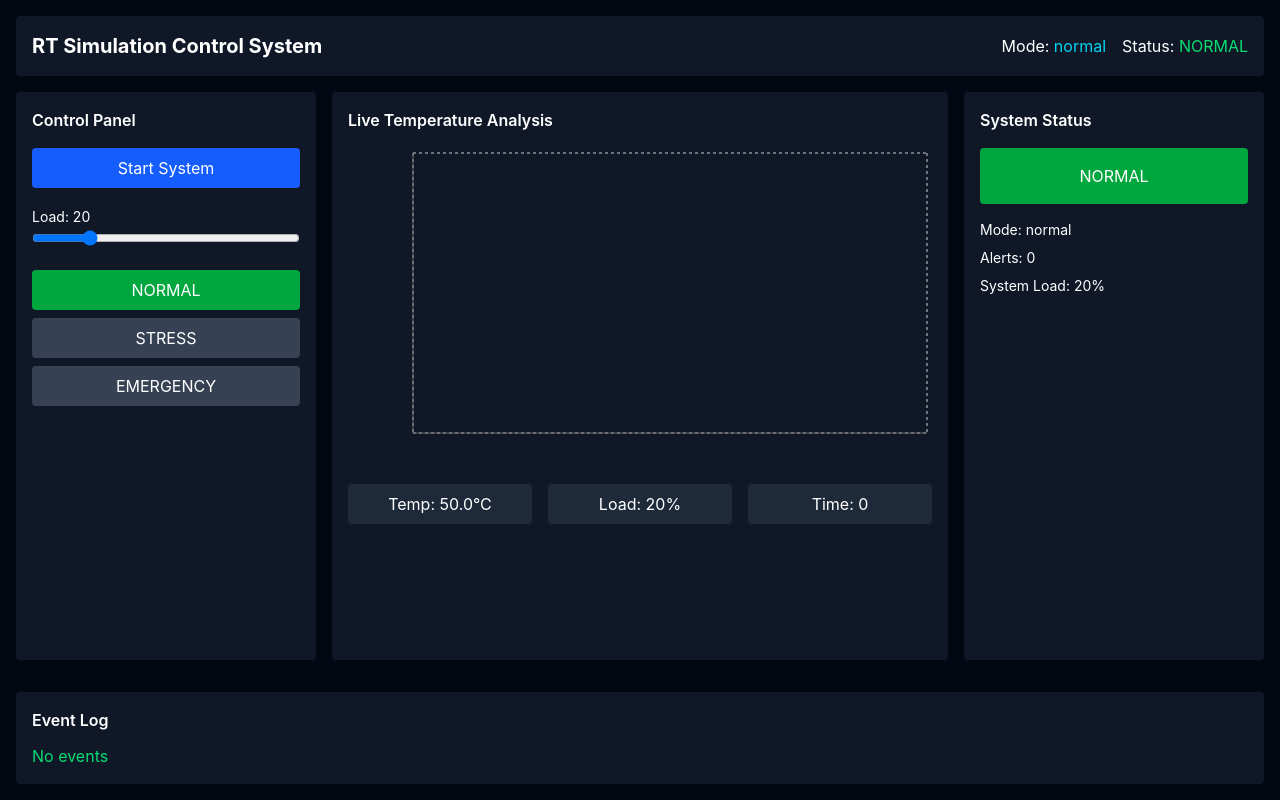
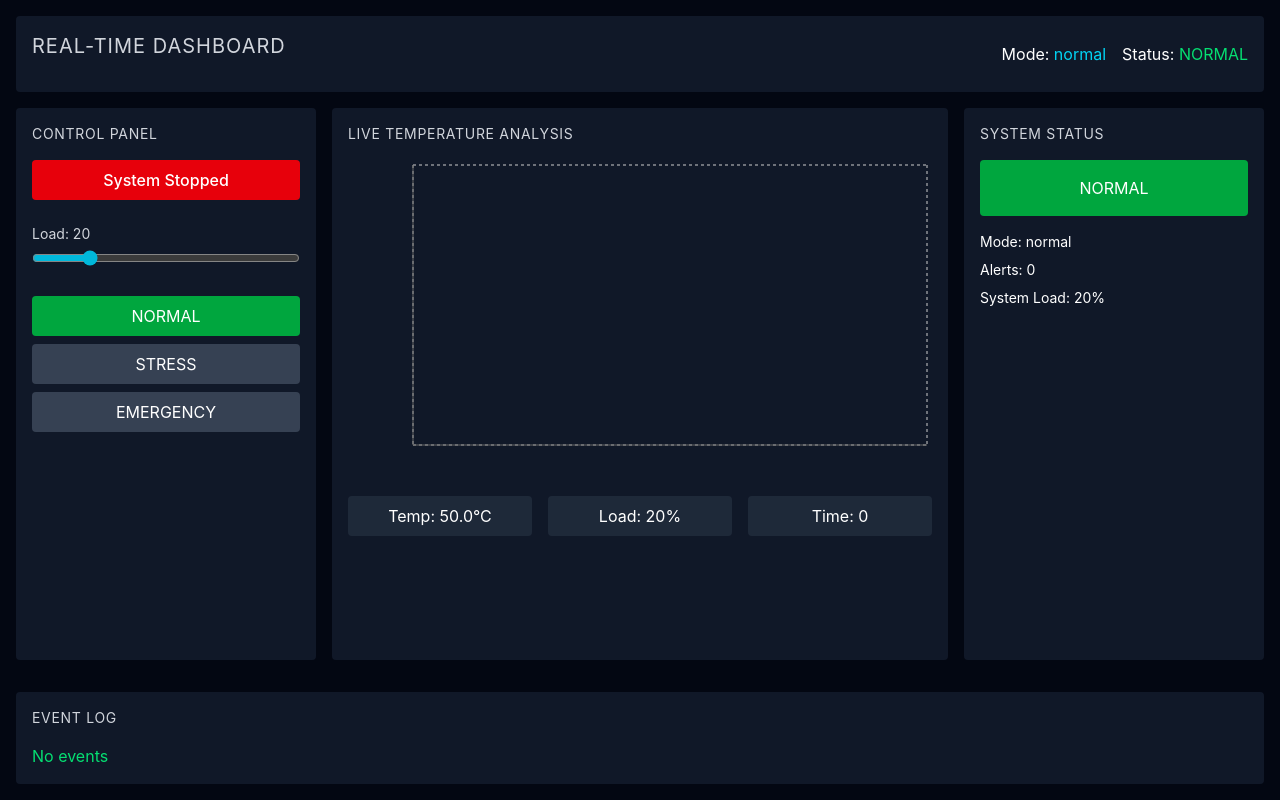
Before and after one commit to johnnyflores/real-time-control-panel-app, a React (Vite) app: page / in a window 1280 px wide. Built offline with nearby package versions, Linux system fonts and the light colour scheme.

Commit message:
Implemented UI components

```diff
--- /dev/null
+++ b/src/components/ModeSelector.tsx
@@ -0,0 +1,34 @@
+import { type SystemMode } from "../simulation/types";
+
+type Props = {
+  value: SystemMode;
+  onChange: (mode: SystemMode) => void;
+};
+
+const MODES = [
+  { value: "normal", label: "NORMAL", color: "bg-green-600" },
+  { value: "stress", label: "STRESS", color: "bg-yellow-600" },
+  { value: "emergency", label: "EMERGENCY", color: "bg-red-600" },
+] as const;
+
+export default function ModeSelector({ value, onChange }: Props) {
+  return (
+    <div className="space-y-2">
+      {MODES.map((mode) => {
+        const isActive = value === mode.value;
+        return (
+          <button
+            key={mode.value}
+            onClick={() => onChange(mode.value)}
+            className={`
+              w-full p-2 rounded transition
+              ${isActive ? mode.color : "bg-gray-700"}
+            `}
+          >
+            {mode.label}
+          </button>
+        );
+      })}
+    </div>
+  );
+}
--- a/src/components/layout/AlertPanel.tsx
+++ b/src/components/layout/AlertPanel.tsx
@@ -1,4 +1,5 @@
 import type { useSimulation } from "../../hooks/useSimulation";
+import Title from "../ui/Title";
 
 type Props = {
   sim: ReturnType<typeof useSimulation>;
@@ -7,8 +8,7 @@ const AlertPanel = ({ sim }: Props) => {
   const { state } = sim;
   return (
     <div className="bg-gray-900 p-4 rounded mt-4">
-      <h2 className="font-semibold mb-3">Event Log</h2>
-
+      <Title>Event Log</Title>
       <div className="space-y-2 max-h-40 overflow-auto">
         {state.alerts.length === 0 ? (
           <p className="text-green-400">No events</p>
--- a/src/components/layout/ChartPanel.tsx
+++ b/src/components/layout/ChartPanel.tsx
@@ -8,6 +8,7 @@ import {
   CartesianGrid,
 } from "recharts";
 import type { SystemState } from "../../simulation/types";
+import Title from "../ui/Title";
 
 type Props = {
   state: SystemState;
@@ -16,7 +17,7 @@ type Props = {
 const ChartPanel = ({ state }: Props) => {
   return (
     <div className="col-span-6 bg-gray-900 p-4 rounded">
-      <h2 className="font-semibold mb-4">Live Temperature Analysis</h2>
+      <Title>Live Temperature Analysis</Title>
       <div className="h-80">
         <ResponsiveContainer width="100%" height="100%">
           <LineChart data={state.history}>
--- a/src/components/layout/ControlPanel.tsx
+++ b/src/components/layout/ControlPanel.tsx
@@ -1,4 +1,8 @@
 import { useSimulation } from "../../hooks/useSimulation";
+import ModeSelector from "../ModeSelector";
+import Button from "../ui/Button";
+import Slider from "../ui/Slider";
+import Title from "../ui/Title";
 
 type Props = {
   sim: ReturnType<typeof useSimulation>;
@@ -7,42 +11,23 @@ type Props = {
 const ControlPanel = ({ sim }: Props) => {
   return (
     <div className="col-span-3 bg-gray-900 p-4 rounded">
-      <h2 className="font-semibold mb-4">Control Panel</h2>
-      <button
-        onClick={() => sim.toggleRunning()}
-        className="w-full mb-4 bg-blue-600 p-2 rounded"
+      <Title>Control Panel</Title>
+      <Button
+        fullWidth
+        variant={sim.running ? "success" : "danger"}
+        onClick={sim.toggleRunning}
       >
-        {sim.running ? "Stop System" : "Start System"}
-      </button>
-      <label className="text-sm">Load: {sim.state.load}</label>
-      <input
-        type="range"
-        min="0"
-        max="100"
+        {sim.running ? "System Running" : "System Stopped"}
+      </Button>
+      <Slider
+        label={`Load: ${sim.state.load}`}
+        min={0}
+        max={100}
         value={sim.state.load}
         onChange={(e) => sim.setLoad(Number(e.target.value))}
-        className="w-full mb-6"
       />
       <div className="space-y-2">
-        {["normal", "stress", "emergency"].map((mode) => (
-          <button
-            key={mode}
-            onClick={() =>
-              sim.setMode(mode as "normal" | "stress" | "emergency")
-            }
-            className={`w-full p-2 rounded ${
-              sim.state.mode === mode
-                ? mode === "normal"
-                  ? "bg-green-600"
-                  : mode === "stress"
-                    ? "bg-yellow-600"
-                    : "bg-red-600"
-                : "bg-gray-700"
-            }`}
-          >
-            {mode.toUpperCase()}
-          </button>
-        ))}
+        <ModeSelector value={sim.state.mode} onChange={sim.setMode} />
       </div>
     </div>
   );
--- a/src/components/layout/Header.tsx
+++ b/src/components/layout/Header.tsx
@@ -1,4 +1,5 @@
 import { useSimulation } from "../../hooks/useSimulation";
+import Title from "../ui/Title";
 
 type Props = {
   sim: ReturnType<typeof useSimulation>;
@@ -7,7 +8,7 @@ type Props = {
 const Header = ({ sim }: Props) => {
   return (
     <header className="bg-gray-900 p-4 rounded flex justify-between items-center">
-      <h1 className="text-xl font-bold">RT Simulation Control System</h1>
+      <Title className="text-xl">Real-Time Dashboard</Title>
       <div className="flex gap-4 items-center">
         <span>
           Mode: <span className="text-cyan-400">{sim.state.mode}</span>
--- a/src/components/layout/StatusPanel.tsx
+++ b/src/components/layout/StatusPanel.tsx
@@ -1,4 +1,5 @@
 import type { useSimulation } from "../../hooks/useSimulation";
+import Title from "../ui/Title";
 
 type Props = {
   sim: ReturnType<typeof useSimulation>;
@@ -7,7 +8,7 @@ const StatusPanel = ({ sim }: Props) => {
   const { state } = sim;
   return (
     <div className="col-span-3 bg-gray-900 p-4 rounded">
-      <h2 className="font-semibold mb-4">System Status</h2>
+      <Title>System Status</Title>
       <div
         className={`p-4 rounded text-center ${
           state.temperature > 90
--- /dev/null
+++ b/src/components/ui/Button.tsx
@@ -0,0 +1,37 @@
+import { type ButtonHTMLAttributes } from "react";
+
+type Variant = "primary" | "danger" | "success" | "neutral";
+
+type Props = ButtonHTMLAttributes<HTMLButtonElement> & {
+  variant?: Variant;
+  fullWidth?: boolean;
+};
+
+export default function Button({
+  variant = "neutral",
+  fullWidth = false,
+  className = "",
+  ...props
+}: Props) {
+  const baseStyles =
+    "p-2 rounded font-medium transition duration-200 disabled:opacity-50 disabled:cursor-not-allowed";
+
+  const variants: Record<Variant, string> = {
+    primary: "bg-blue-600 hover:bg-blue-700",
+    danger: "bg-red-600 hover:bg-red-700",
+    success: "bg-green-600 hover:bg-green-700",
+    neutral: "bg-gray-700 hover:bg-gray-600",
+  };
+
+  return (
+    <button
+      className={`
+        ${baseStyles}
+        ${variants[variant]}
+        ${fullWidth ? "w-full" : ""}
+        ${className}
+      `}
+      {...props}
+    />
+  );
+}
--- /dev/null
+++ b/src/components/ui/Card.tsx
@@ -0,0 +1,21 @@
+type Props = {
+  children: React.ReactNode;
+  className?: string;
+};
+
+export default function Card({ children, className = "" }: Props) {
+  return (
+    <div
+      className={`
+        bg-gray-900
+        p-4
+        rounded
+        shadow-sm
+        border border-gray-800
+        ${className}
+      `}
+    >
+      {children}
+    </div>
+  );
+}
--- /dev/null
+++ b/src/components/ui/Slider.tsx
@@ -0,0 +1,19 @@
+import { type InputHTMLAttributes } from "react";
+
+type Props = InputHTMLAttributes<HTMLInputElement> & {
+  label?: string;
+};
+
+export default function Slider({ label, className = "", ...props }: Props) {
+  return (
+    <div className="w-full mb-6 mt-6">
+      {label && <div className="text-sm mb-1 text-gray-300">{label}</div>}
+
+      <input
+        type="range"
+        className={`w-full accent-cyan-500 ${className}`}
+        {...props}
+      />
+    </div>
+  );
+}
--- /dev/null
+++ b/src/components/ui/Title.tsx
@@ -0,0 +1,14 @@
+type Props = {
+  children: React.ReactNode;
+  className?: string;
+};
+
+export default function Title({ children, className = "" }: Props) {
+  return (
+    <h2
+      className={`text-sm uppercase tracking-wider text-gray-300 mb-4 ${className}`}
+    >
+      {children}
+    </h2>
+  );
+}
```
